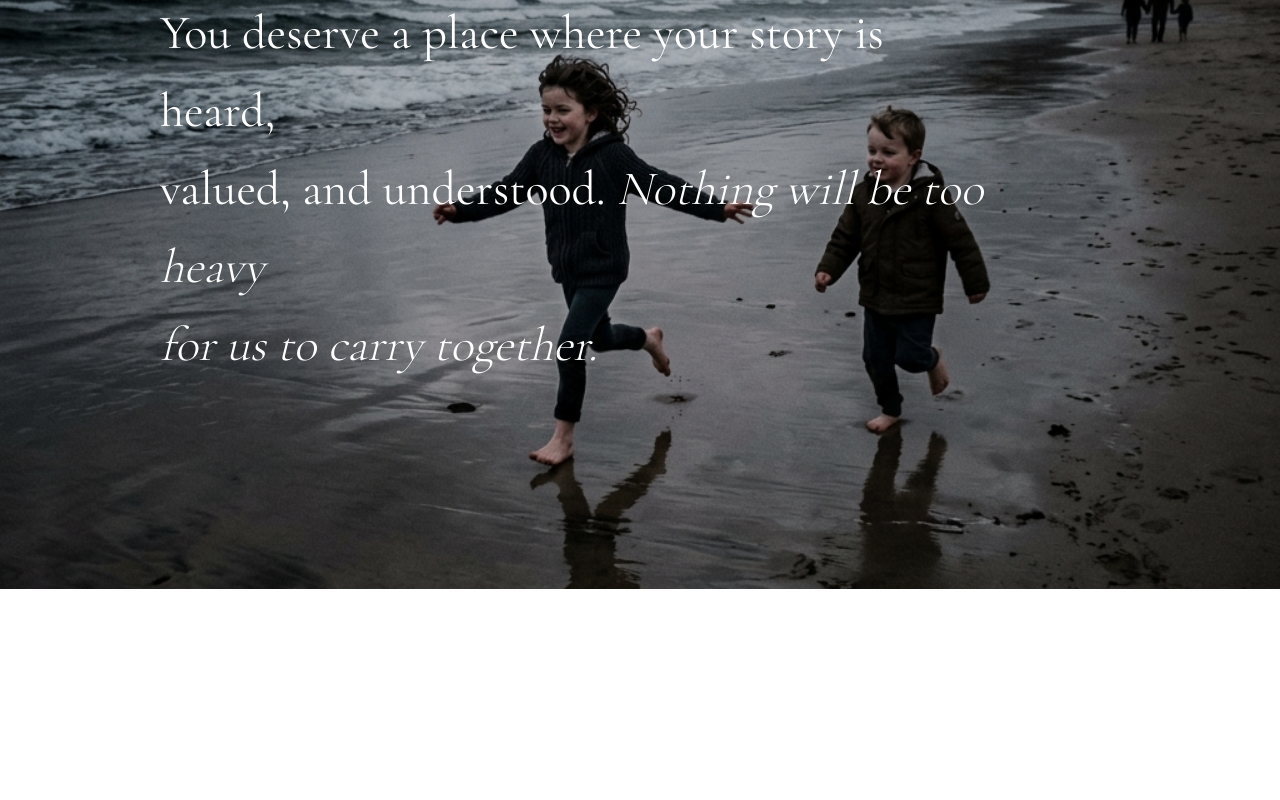
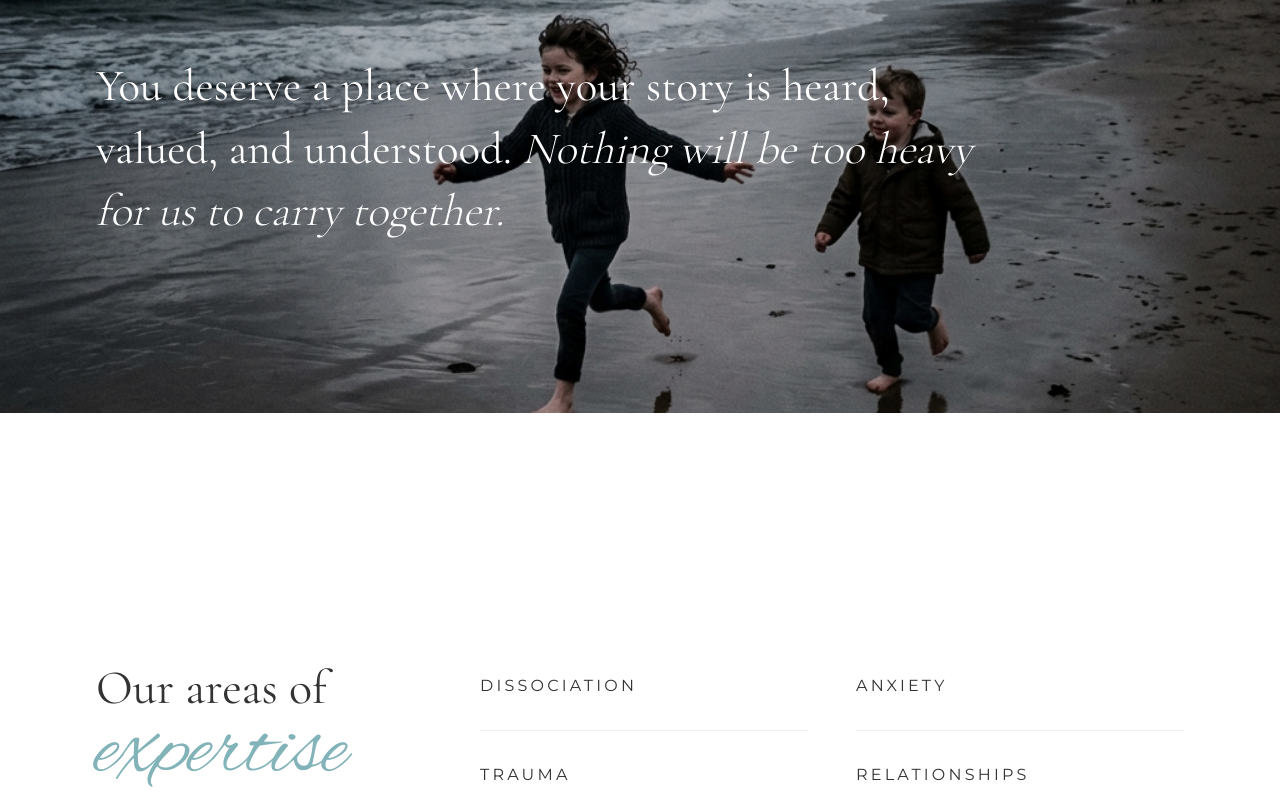
Before and after one commit to meethatkar/-Growth_Therapy_assignment-_2, a Next.js app: page / in a window 1280 px wide. Shown: the part 2840-3640 px from the top of the page. Built offline with nearby package versions, Linux system fonts and the light colour scheme.

Commit message:
style: update typography and layout in ExpertiseSection and QuoteSection components

```diff
--- a/src/components/ExpertiseSection.jsx
+++ b/src/components/ExpertiseSection.jsx
@@ -2,7 +2,7 @@ import { leftExpertise, rightExpertise } from "../data/expertiseData";
 
 const ExpertiseSection = () => {
   const ListItem = ({ text }) => (
-    <li className="py-6 border-b border-brand-border/60 text-xs font-semibold tracking-[0.2em] text-brand-dark uppercase w-full">
+    <li className="py-8 border-b border-brand-border/60 text-md tracking-[0.2em] text-brand-dark uppercase w-full">
       {text}
     </li>
   );
--- a/src/components/QuoteSection.jsx
+++ b/src/components/QuoteSection.jsx
@@ -2,7 +2,8 @@ import Image from "next/image";
 
 const QuoteSection = () => {
   return (
-    <section className="w-full h-[60vh] md:min-h-screen relative flex items-center justify-center overflow-hidden py-24 md:py-0">
+    <section className="w-full bg-white py-16 md:py-24">
+      <div className="w-full h-[50vh] md:h-[66vh] relative flex items-center overflow-hidden">
         <div className="absolute inset-0 z-0">
           <Image
             src="/images/quote_bg.png"
@@ -14,12 +15,20 @@ const QuoteSection = () => {
           <div className="absolute inset-0 bg-black/20"></div>
         </div>
 
-      <div className="relative z-10 max-w-4xl px-8 text-center md:text-left md:ml-[-10%]">
-        <h2 className="font-serif text-3xl md:text-4xl lg:text-5xl text-white font-normal leading-normal md:leading-relaxed">
-          You deserve a place where your story is heard,<br />
-          valued, and understood. <span className="italic font-light">Nothing will be too heavy<br />
-          for us to carry together.</span>
+        <div className="relative z-10 w-full max-w-[1900px] mx-auto px-8 md:px-16 lg:px-24">
+          <div className="max-w-4xl text-left">
+            <h2 className="font-serif text-3xl md:text-4xl lg:text-[2.8rem] text-white font-normal leading-normal md:leading-[1.4]">
+              You deserve a place where your story is heard,
+              <br className="hidden md:block" />
+              valued, and understood.{" "}
+              <span className="italic font-light">
+                Nothing will be too heavy
+                <br className="hidden md:block" />
+                for us to carry together.
+              </span>
             </h2>
+          </div>
+        </div>
       </div>
     </section>
   );
```
Lines whose indentation alone changed are shown as unchanged.
